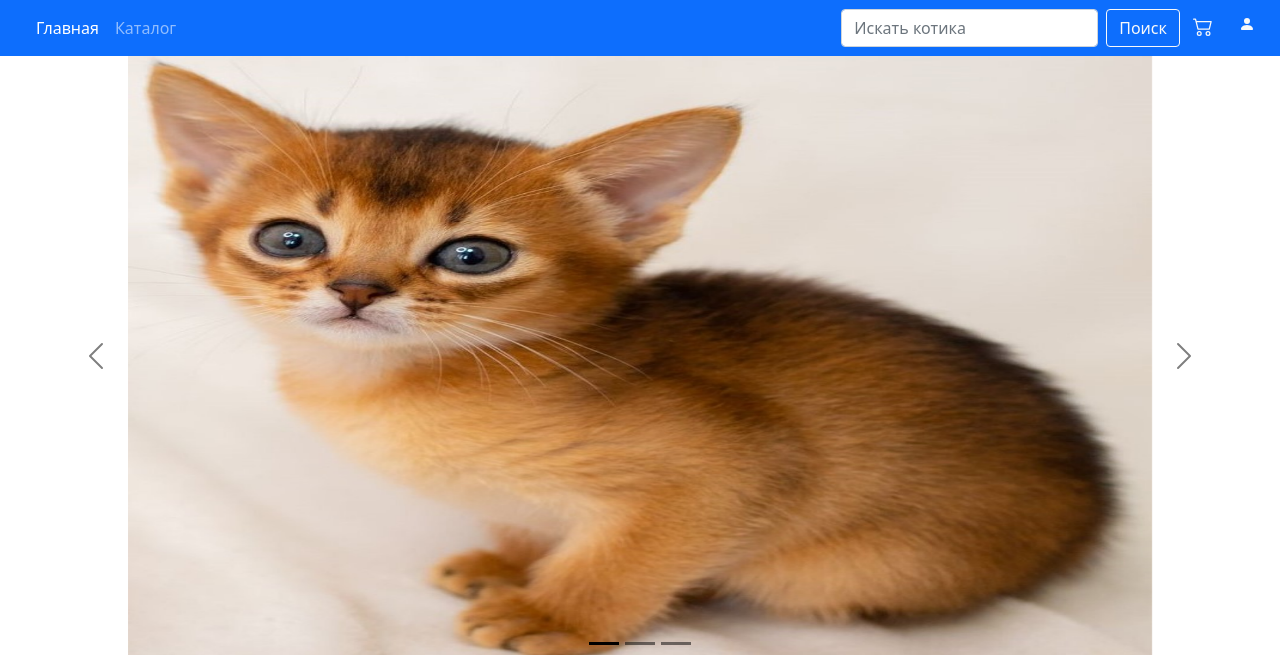
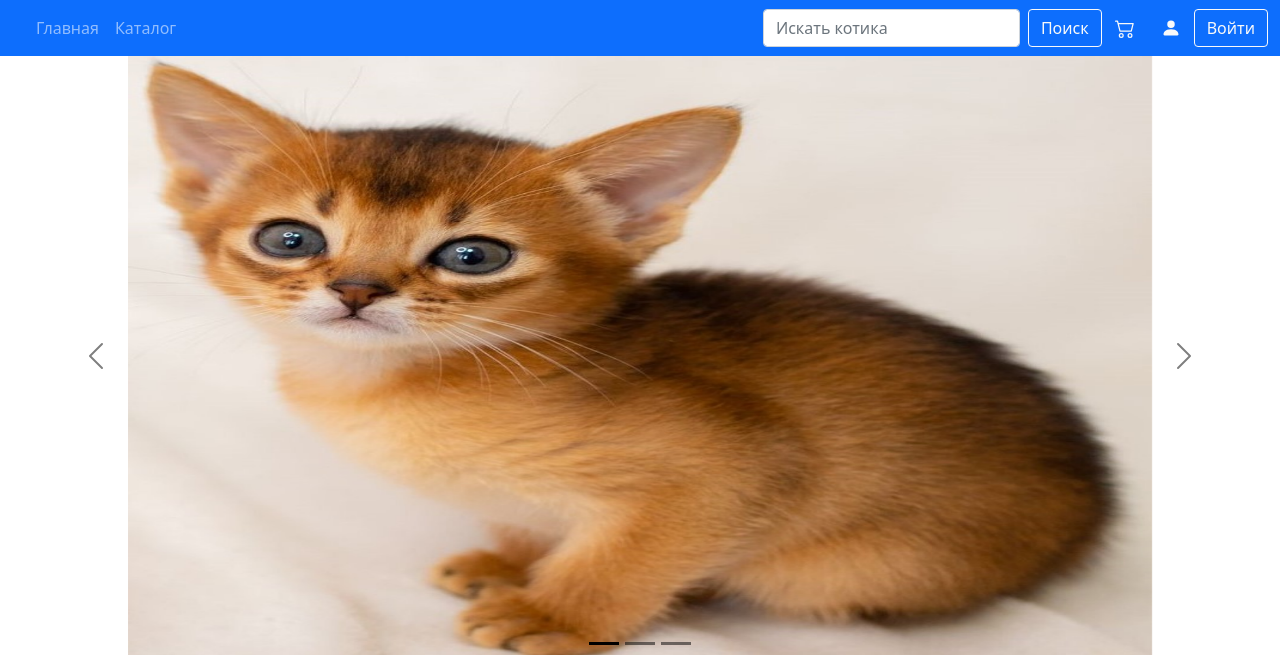
Before and after one commit to NoHaunt/CoolCats, a PHP site: page /CoolCats/ in a window 1280 px wide. Shown: the top 655 px of the page. Run offline with PHP 8.4, Linux system fonts and the light colour scheme; data comes from the database, SQL or seed files in the repository; data that the repository does not hold is empty.

Commit message:
Login Button in header

```diff
--- a/css/index.css
+++ b/css/index.css
@@ -21,6 +21,10 @@
     font-size: 18px;
 }
 
+.icon {
+    text-align: center;
+    align-items: center;
+}
 .b-100 {
     font-weight: 300;
 }
--- a/includes/header.php
+++ b/includes/header.php
@@ -7,7 +7,7 @@
                 class="navbar-toggler-icon"></span> </button>
         <div class="collapse navbar-collapse" id="navbarSupportedContent">
             <ul class="navbar-nav me-auto mb-2 mb-lg-0">
-                <li class="nav-item"> <a class="nav-link active" aria-current="page" href="#">Главная</a> </li>
+                <li class="nav-item"> <a class="nav-link" aria-current="page" href="#">Главная</a> </li>
                 <li class="nav-item"> <a class="nav-link" href="http://localhost/CoolCats/pages/shop.php">Каталог</a>
                 </li>
             </ul>
@@ -23,11 +23,12 @@
                     </svg>
                 </button>
                 <button class="btn text-light icon d-flex" name="toProfile">
-                    <svg xmlns="http://www.w3.org/2000/svg" width="16" height="16" fill="currentColor"
+                    <svg xmlns="http://www.w3.org/2000/svg" width="20" height="20" fill="currentColor"
                         class="bi bi-person-fill" viewBox="0 0 16 16">
                         <path d="M3 14s-1 0-1-1 1-4 6-4 6 3 6 4-1 1-1 1H3zm5-6a3 3 0 1 0 0-6 3 3 0 0 0 0 6z" />
                     </svg>
                 </button>
+                <button class="btn btn-outline-light" type="submit" name="ToLogin">Войти</button>
                 </form>
             </div>
         </div>
--- a/pages/shop.php
+++ b/pages/shop.php
@@ -74,7 +74,7 @@
                                 </div>
                                 <div class="col-md-5 position-relative">
                                     <div class="border-right"></div>
-                                    <div class="product-price"> <span class="product-price-del">$11.90</span> <span
+                                    <div class="product-price"><span
                                             class="product-price-reg">$10.71</span> </div> <a href="#"
                                         class="product-title">
                                         Apple watch
```
